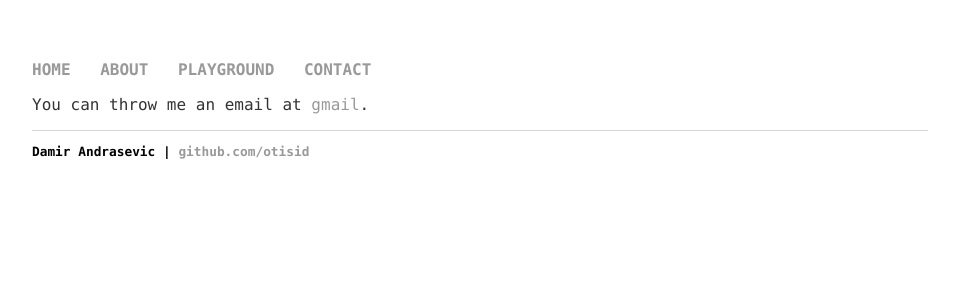
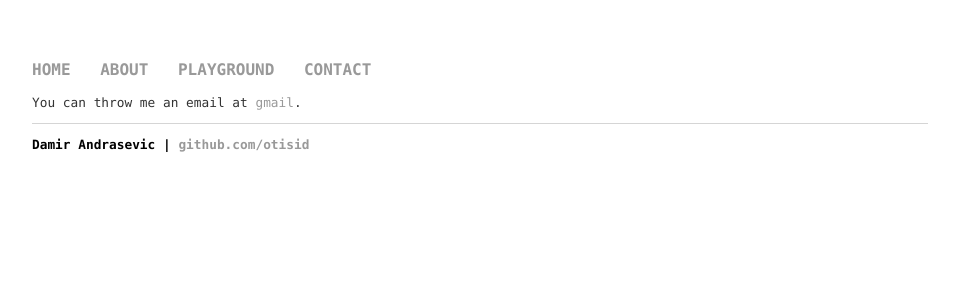
Before and after one commit to otisid/otisid.github.io, a Jekyll site: the page built from contact/index.html, in a window 1280 px wide. Shown: the top 300 px of the page, without its empty margins (160-1119 px from the left). Built offline with Jekyll 4.4.1, drawn with Linux system fonts in a browser that asks for light colours.

Commit message:
CSS tweaks

```diff
--- a/sources/css/main.css
+++ b/sources/css/main.css
@@ -23,13 +23,13 @@ a:hover {
     border-bottom: 2px solid #d5d5d5;
 }
 p {
-    font-size: 1.0em;
+    font-size: 0.8em;
     line-height: 1.2em;
     color: #333;
 }
 footer {
     border-top: 1px solid #d5d5d5;
-    font-size: .8em;
+    font-size: 0.8em;
 }
 blockquote {
     border-left: 5px solid #d5d5d5;
@@ -41,3 +41,7 @@ img {
     padding: 2px 2px;
     border-radius: 2px;
 }
+hr {
+    color: #d5d5d5;
+    border: 1px solid #d5d5d5;
+}
```
